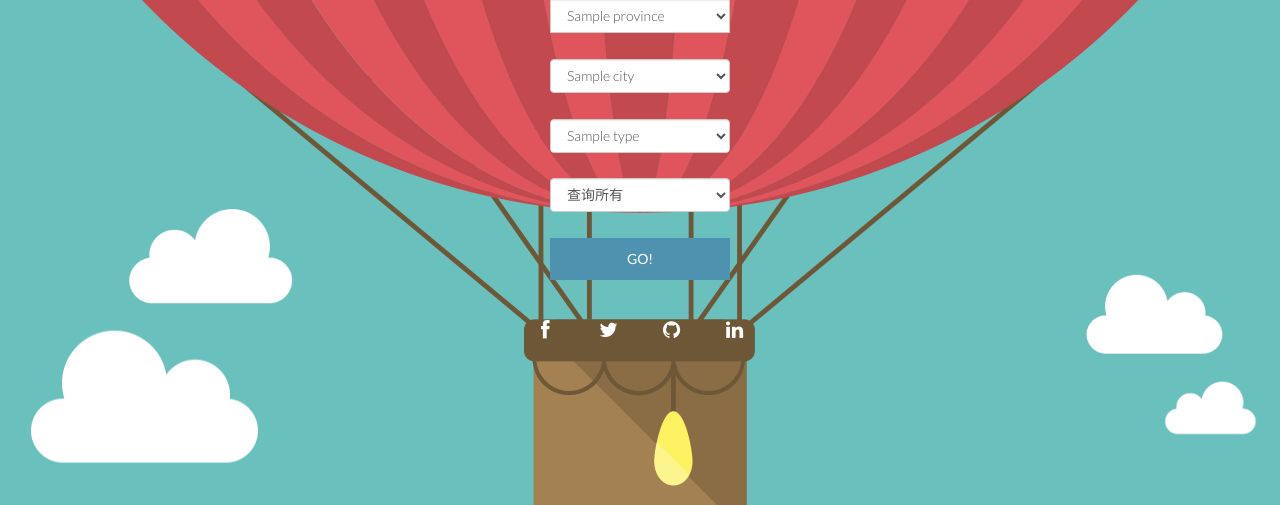
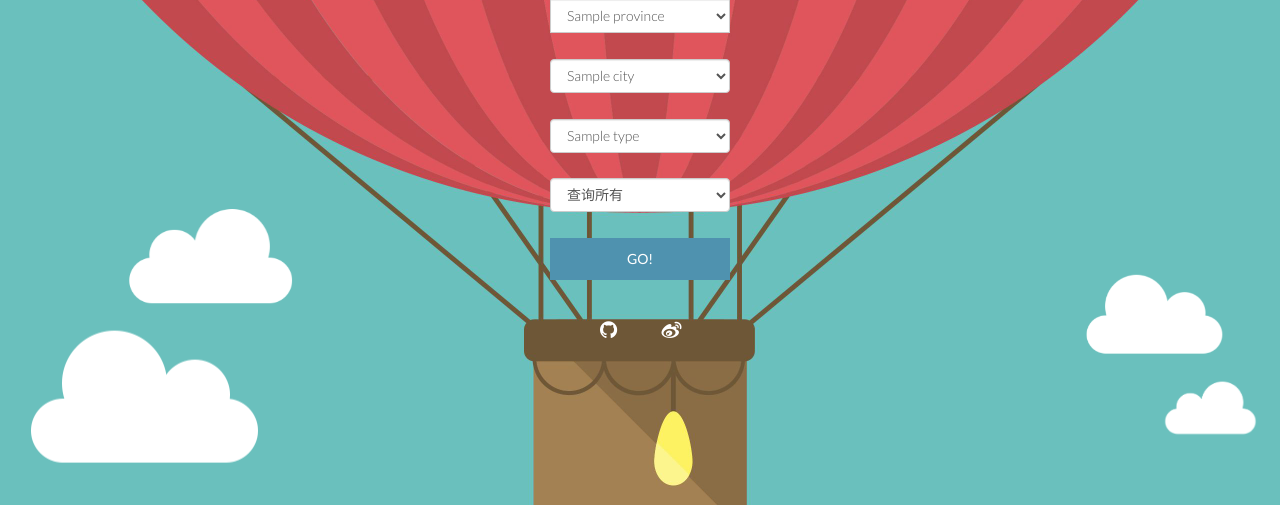
Before and after one commit to CanonNr/getpn2.0, a PHP site: template views/home/index.php in a window 1280 px wide. Shown: the part 295-800 px from the top of the page. Run offline with PHP 8.4, Linux system fonts and the light colour scheme; the template is opened without the code that fills it: most values are stand-ins (such as "Sample title", 1, 10 or a date in 2020); some libraries are stand-ins or nearby versions.

Commit message:
一些个人信息

```diff
--- a/controllers/ShowController.php
+++ b/controllers/ShowController.php
@@ -12,7 +12,7 @@ class ShowController extends Controller
     {
 
         if (!isset($_GET['cityId']) || !isset($_GET['typeId'])) return $this->render('error',['msg'=>'缺少必要参数，请重新选择搜索条件']);
-        if ( empty($_GET['cityId']) ||  gempty($_GET['typeId'])) return $this->render('error',['msg'=>'缺少必要参数，请重新选择搜索条件']);
+        if ( empty($_GET['cityId']) ||  empty($_GET['typeId'])) return $this->render('error',['msg'=>'缺少必要参数，请重新选择搜索条件']);
         $cityId = $_GET['cityId'];
         $typeId = $_GET['typeId'];
         $hyId = $_GET['hyId'];
--- a/views/home/index.php
+++ b/views/home/index.php
@@ -98,14 +98,14 @@ use yii\helpers\Html;
             </div>
             <div class="col-sm-12 align-center">
                 <ul class="social-network social-circle">
-                    <li><a href="#" class="icoFacebook" title="Facebook"><i class="fa fa-facebook"></i></a>
+                    <li>
+                        <a href="https://github.com/canon1014" class="icoGit" title="Github"><i class="fa fa-github"></i></a>
                     </li>
-                    <li><a href="#" class="icoTwitter" title="Twitter"><i class="fa fa-twitter"></i></a>
+
+                    <li>
+                        <a href="https://weibo.com/u/1725329581" class="icoweibo" title="weibo"><i class="fa fa-weibo"></i></a>
                     </li>
-                    <li><a href="#" class="icoGit" title="Github"><i class="fa fa-github"></i></a>
-                    </li>
-                    <li><a href="#" class="icoLinkedin" title="Linkedin"><i class="fa fa-linkedin"></i></a>
-                    </li>
+
                 </ul>
             </div>
         </div>
```
